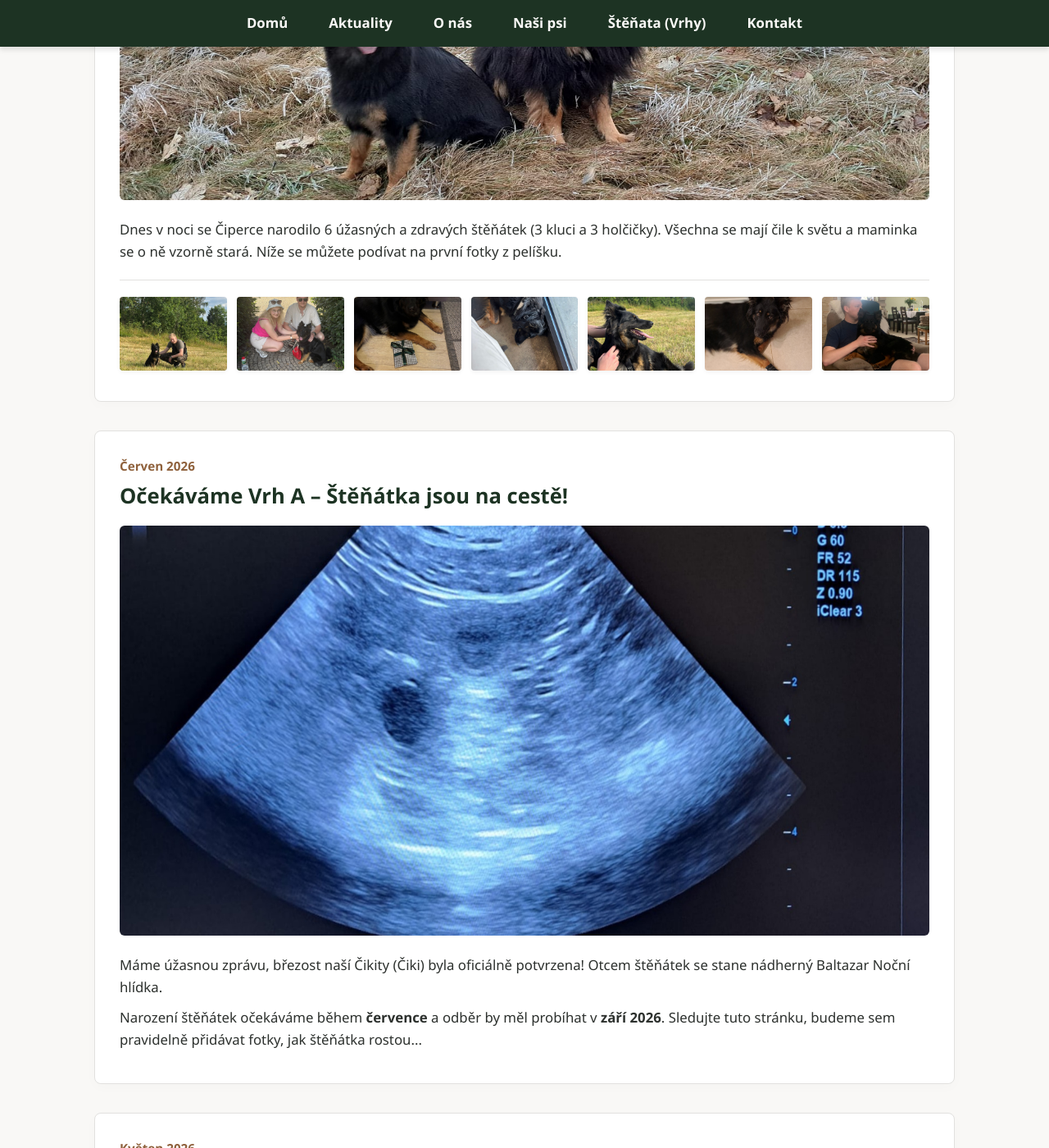
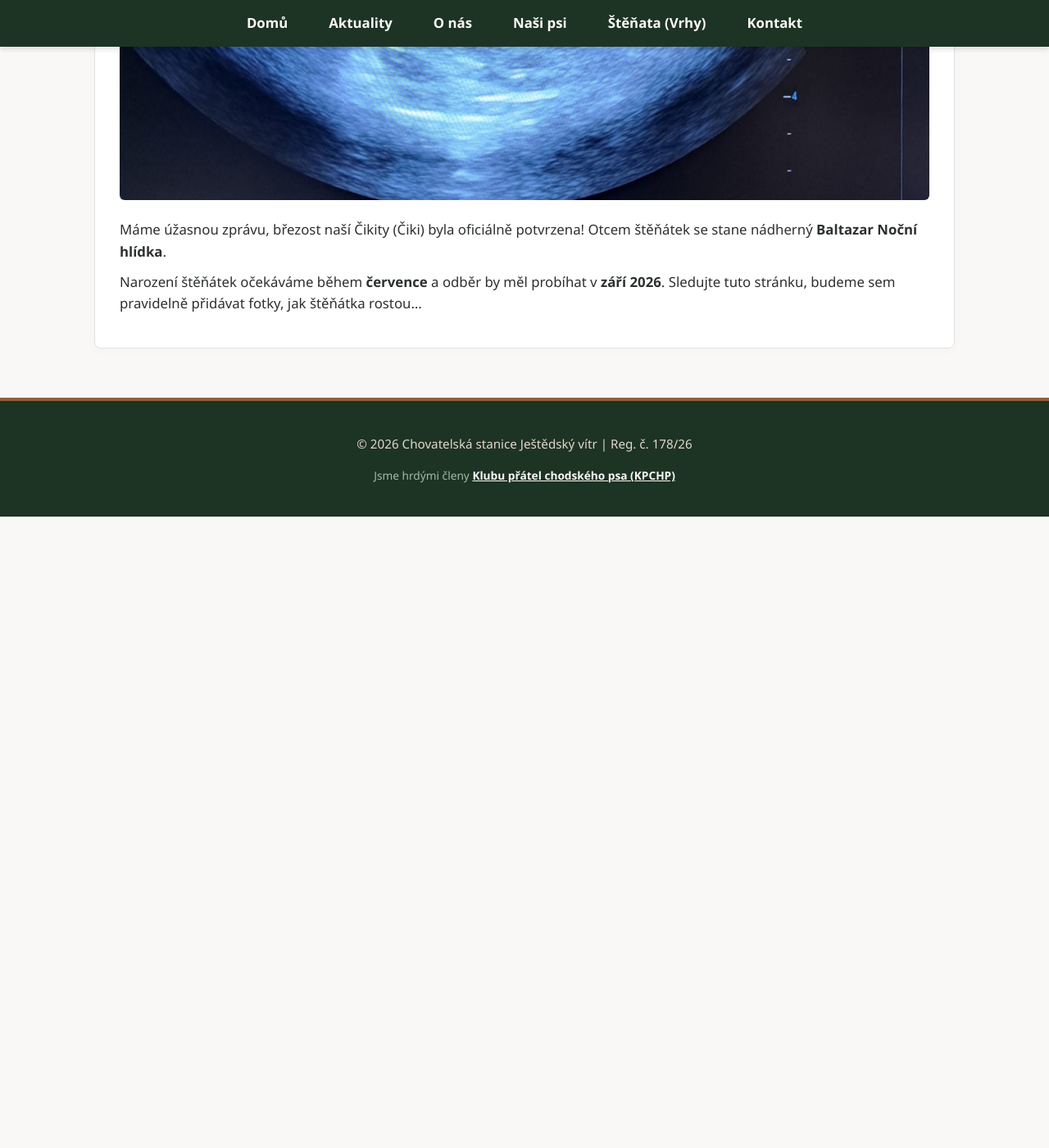
Before and after one commit to Ota-Vr/Jestedsky-vitr, a Jekyll site: the page built from aktuality.html, in a window 1280 px wide and 1400 px high, scrolled down 848 px. Shown: the whole window at 82% size. Built offline with Jekyll 4.4.1, drawn with Linux system fonts in a browser that asks for light colours; after the commit the page ends 1478 px from its top, so only the background shows below that; some of the changed text lies outside the part shown.

Commit message:
nové automatické aktuality

```diff
--- a/aktuality.html
+++ b/aktuality.html
@@ -6,37 +6,21 @@
 <div class="container">
     <h2>Dění v naší chovné stanici</h2>
 
+    <!-- TOTO JE MAGICKÁ SMYČKA: Vypíše automaticky vše ze složky _posts -->
+    {% for post in site.posts %}
     <article class="post">
-        <span class="post-date">Červenec 2026</span>
-        <h3>Štěňátka jsou na světě! Vrh A je tu</h3>
+        <!-- Vypíše datum ve formátu Den. Měsíc. Rok -->
+        <span class="post-date">{{ post.date | date: "%d. %m. %Y" }}</span>
 
-        <img src="images/vrhy/Vrh_A/Akt_1/Akt_1_uvod.jpg" alt="Štěňátka po porodu">
+        <h3>{{ post.title }}</h3>
 
-        <p>Dnes v noci se Čiperce narodilo 6 úžasných a zdravých štěňátek (3 kluci a 3 holčičky). Všechna se mají čile k světu a maminka se o ně vzorně stará. Níže se můžete podívat na první fotky z pelíšku.</p>
+        {% if post.image %}
+        <img src="{{ post.image }}" alt="{{ post.title }}">
+        {% endif %}
 
-        <div class="post-gallery">
-            <a href="images/vrhy/Vrh_A/Akt_1/stene_1.jpg" data-lightbox="vrh-a_1" data-title="První hodiny na světě"><img src="images/vrhy/Vrh_A/Akt_1/stene_1.jpg" alt="Štěně"></a>
-            <a href="images/vrhy/Vrh_A/Akt_1/stene_2.jpg" data-lightbox="vrh-a_1" data-title="Kluci u mámy"><img src="images/vrhy/Vrh_A/Akt_1/stene_2.jpg" alt="Štěně"></a>
-            <a href="images/vrhy/Vrh_A/Akt_1/stene_3.jpg" data-lightbox="vrh-a_1" data-title="Detail štěňátka"><img src="images/vrhy/Vrh_A/Akt_1/stene_3.jpg" alt="Štěně"></a>
-            <a href="images/vrhy/Vrh_A/Akt_1/stene_4.jpg" data-lightbox="vrh-a_1"><img src="images/vrhy/Vrh_A/Akt_1/stene_4.jpg" alt="Štěně"></a>
-            <a href="images/vrhy/Vrh_A/Akt_1/stene_5.jpg" data-lightbox="vrh-a_1"><img src="images/vrhy/Vrh_A/Akt_1/stene_5.jpg" alt="Štěně"></a>
-            <a href="images/vrhy/Vrh_A/Akt_1/stene_6.jpg" data-lightbox="vrh-a_1"><img src="images/vrhy/Vrh_A/Akt_1/stene_6.jpg" alt="Štěně"></a>
-            <a href="images/vrhy/Vrh_A/Akt_1/stene_7.jpg" data-lightbox="vrh-a_1"><img src="images/vrhy/Vrh_A/Akt_1/stene_7.jpg" alt="Štěně"></a>
-        </div>
+        <!-- Vypíše samotný text -->
+        {{ post.content }}
     </article>
+    {% endfor %}
 
-    <article class="post">
-        <span class="post-date">Červen 2026</span>
-        <h3>Očekáváme Vrh A – Štěňátka jsou na cestě!</h3>
-        <img src="images/vrhy/Vrh_A/ciki_sono.jpg" alt="Čiperka v trávě">
-        <p>Máme úžasnou zprávu, březost naší Čikity (Čiki) byla oficiálně potvrzena! Otcem štěňátek se stane nádherný Baltazar Noční hlídka.</p>
-        <p>Narození štěňátek očekáváme během <strong>července</strong> a odběr by měl probíhat v <strong>září 2026</strong>. Sledujte tuto stránku, budeme sem pravidelně přidávat fotky, jak štěňátka rostou...</p>
-    </article>
-
-    <article class="post">
-        <span class="post-date">Květen 2026</span>
-        <h3>Oficiálně uznaná chovná stanice</h3>
-        <img src="images/web/certifikat.jpg" alt="Certifikát FCI">
-        <p>Splnili jsme všechny podmínky a naše mezinárodně chráněná chovatelská stanice pod FCI byla úspěšně zaregistrována pod názvem <strong>Ještědský vítr</strong> (Reg. číslo 178/26). Naše chovatelská cesta oficiálně začíná!</p>
-    </article>
 </div>
```
Also changed, not shown: _posts/2026-06-20-ocekavame-vrh-a.md (added, +10 -0 lines).
